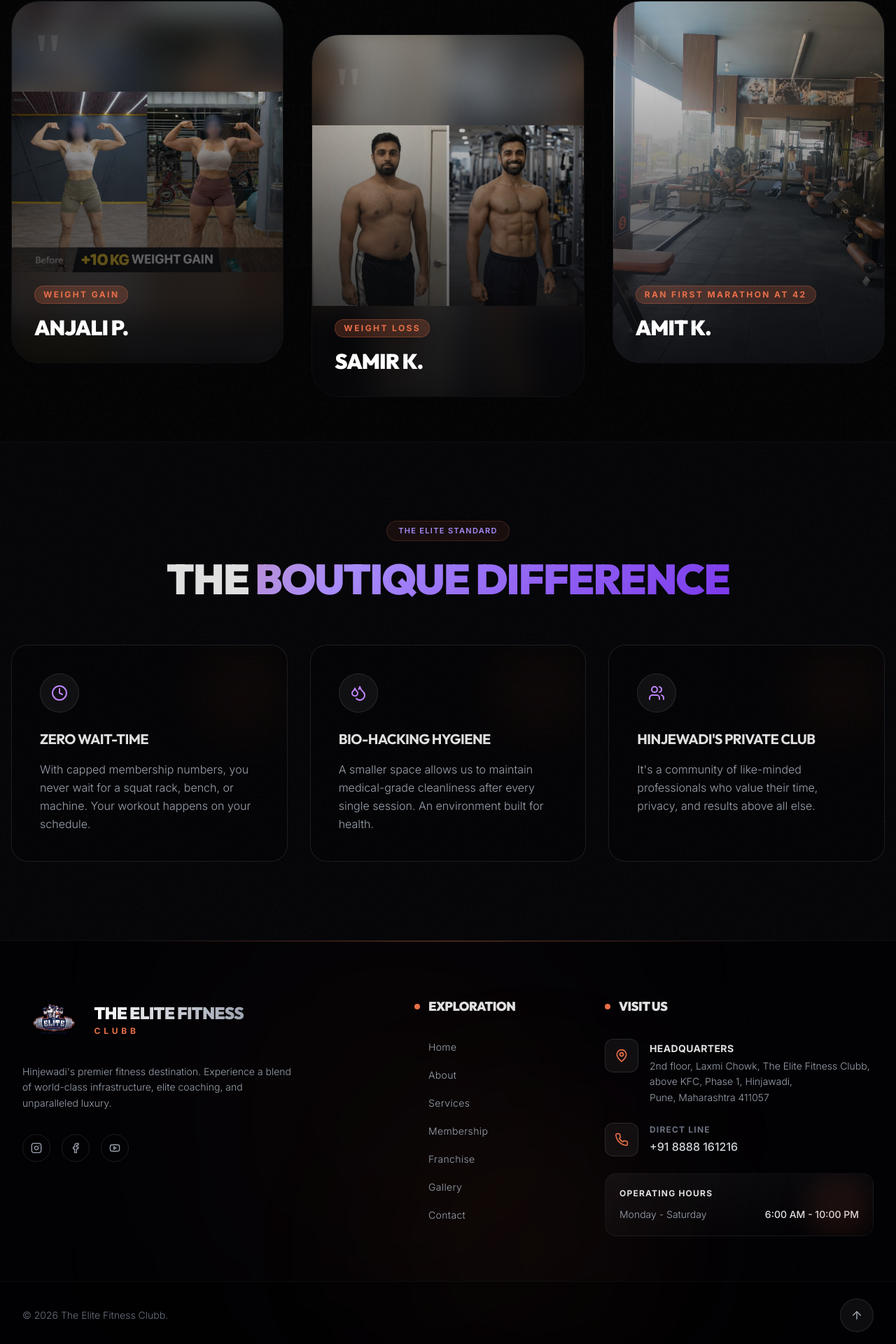
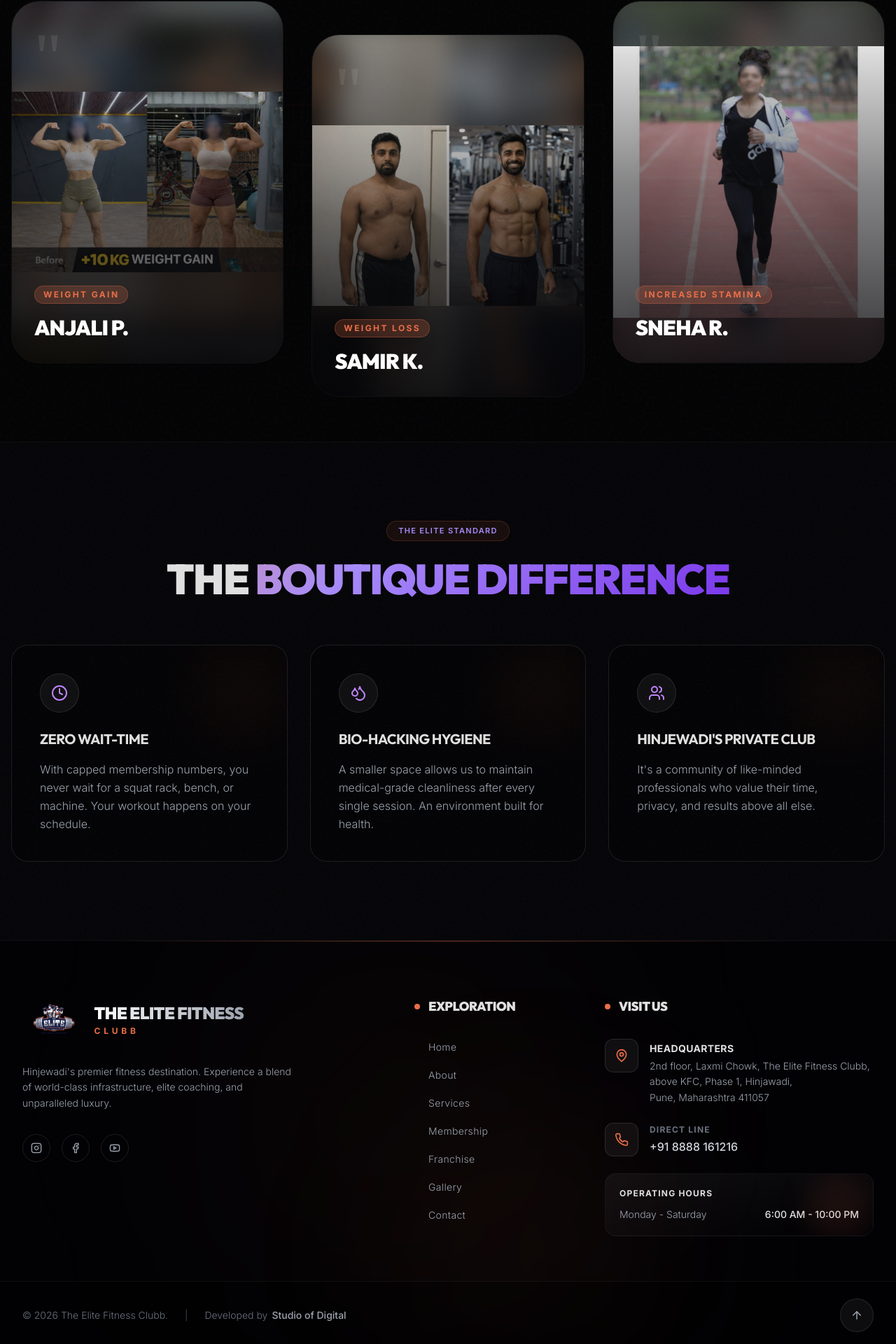
Before and after one commit to jaypateljp02/elitefitnessculbb, a React (Vite) app: page /about in a window 1280 px wide. Shown: the part 2855-4775 px from the top of the page at 70% size. Built offline with nearby package versions, Linux system fonts and the light colour scheme.

Commit message:
feat: add runner story, update footer credit, fix email and franchise form

```diff
--- a/src/components/Footer.jsx
+++ b/src/components/Footer.jsx
@@ -117,9 +117,18 @@ export default function Footer() {
             {/* Bottom Bar */}
             <div className="relative z-10 border-t border-white/5 bg-black/40">
                 <div className="max-w-7xl mx-auto px-4 sm:px-6 lg:px-8 py-6 flex flex-col sm:flex-row items-center justify-between gap-4">
-                    <p className="text-gray-500 text-sm font-light">
-                        © {new Date().getFullYear()} The Elite Fitness Clubb.
-                    </p>
+                    <div className="flex flex-col sm:flex-row items-center gap-2 sm:gap-6 text-center sm:text-left">
+                        <p className="text-gray-500 text-sm font-light">
+                            © {new Date().getFullYear()} The Elite Fitness Clubb.
+                        </p>
+                        <p className="text-gray-600 text-sm font-light hidden sm:block">|</p>
+                        <p className="text-gray-500 text-sm font-light flex items-center gap-1.5">
+                            Developed by
+                            <a href="https://studioofdigital.in/" target="_blank" rel="noreferrer" className="font-medium text-gray-400 hover:text-white hover:drop-shadow-[0_0_8px_rgba(255,255,255,0.8)] transition-all duration-300">
+                                Studio of Digital
+                            </a>
+                        </p>
+                    </div>
                     <button
                         onClick={scrollToTop}
                         className="w-12 h-12 rounded-full border border-white/10 flex items-center justify-center text-gray-400 hover:text-white hover:border-elite-orange/50 bg-white/5 hover:bg-elite-orange/20 shadow-[0_0_0_rgba(233,111,73,0)] hover:shadow-[0_0_20px_rgba(233,111,73,0.3)] transition-all duration-300 transform hover:-translate-y-1"
--- a/src/pages/About.jsx
+++ b/src/pages/About.jsx
@@ -162,10 +162,11 @@ const testimonials = [
         containImage: true,
     },
     {
-        name: 'AMIT K.',
-        achievement: 'Ran first marathon at 42',
-        quote: 'I came in overweight and unmotivated. Six months later, I ran my first marathon. Elite made it possible.',
-        img: '/asset/new/20260404_130412.webp',
+        name: 'SNEHA R.',
+        achievement: 'INCREASED STAMINA',
+        quote: 'The elite endurance coaching helped me double my stamina. I went from barely jogging to conquering long-distance runs with ease.',
+        img: '/asset/new/runner_stamina.jpg',
+        containImage: true,
     },
 ]
 
```
Also changed, not shown: public/asset/new/runner.jpeg, public/asset/new/runner_stamina.jpg (added).
